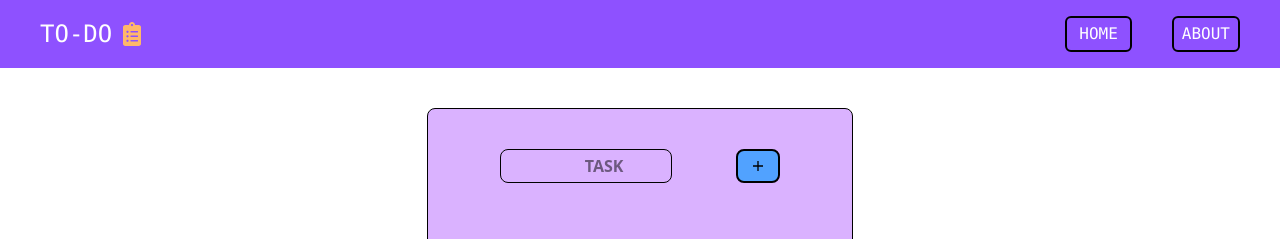
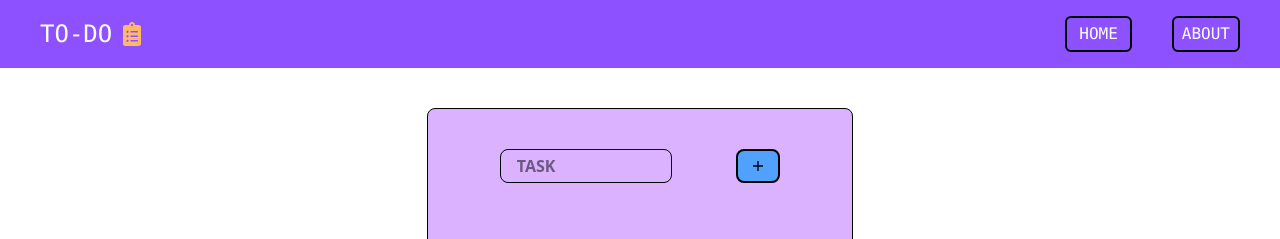
Before and after one commit to ayushbahuguna006-ctrl/to-do-list-using-local-storage, a React (Vite) app: page / in a window 1280 px wide. Both pictures are taken after a click on the button 640 px from the left and 434 px from the top of the page. Shown: the top 239 px of the page. Built offline with nearby package versions, Linux system fonts and the light colour scheme.

Commit message:
UI Updated

```diff
--- a/src/Components/Main.jsx
+++ b/src/Components/Main.jsx
@@ -27,7 +27,7 @@ function Main() {
     <div className='flex items-center justify-center'>
       <div className='border-black border backdrop-blur-md h-100  w-[90%] rounded-lg md:w-1/2 lg:w-1/3 mt-10  bg-purple-300 '>
       {/*add button*/}
-      <div className='p-10 flex md:justify-around justify-between '><input type="text" placeholder='TASK' value={task} onChange={(e)=>settask(e.target.value)} className='outline-none  hover:border-blue-500 hover:w-55 transition-all duration-100 border border-black w-45 md:w-1/2 p-1 pl-18 md:pl-21 rounded-lg font-semibold' /><button className='border-2 bg-blue-400
+      <div className='p-10 flex md:justify-around justify-between '><input type="text" placeholder='TASK' value={task} onChange={(e)=>settask(e.target.value)} className='outline-none  hover:border-blue-500 hover:w-55 transition-all duration-100 border border-black w-45 md:w-1/2 p-1 pl-4 rounded-lg font-semibold' /><button className='border-2 bg-blue-400
        p-1 rounded-lg' onClick={handleclick} ><IoMdAdd className='w-8 active:h-3 w-3'/></button></div>
        <div>{tasks.map((item,index)=>{return  <p style={{textDecoration:ischecked[index]?"line-through":""}} className="px-10 flex justify-between font-mono mt-2 text-base text-black text-start border-y-1 border-white p-2"><label> <input type="checkbox"  onClick={()=>handlecheck(index)}/> {item.toUpperCase()}</label><button><MdDeleteForever className='mt-0.5 h-6 active:h-6 active:w-5 w-6'/></button></p>})}</div>
          {/* delete button */}
```
